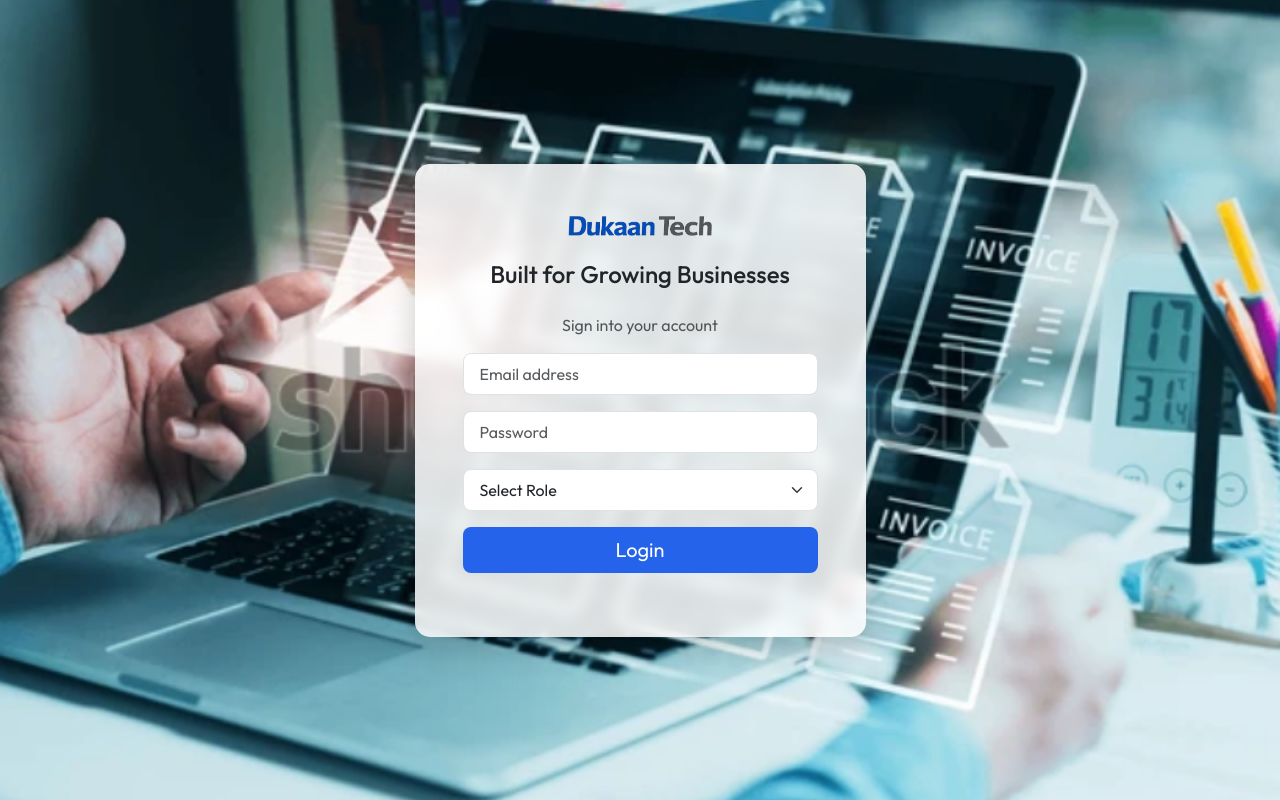
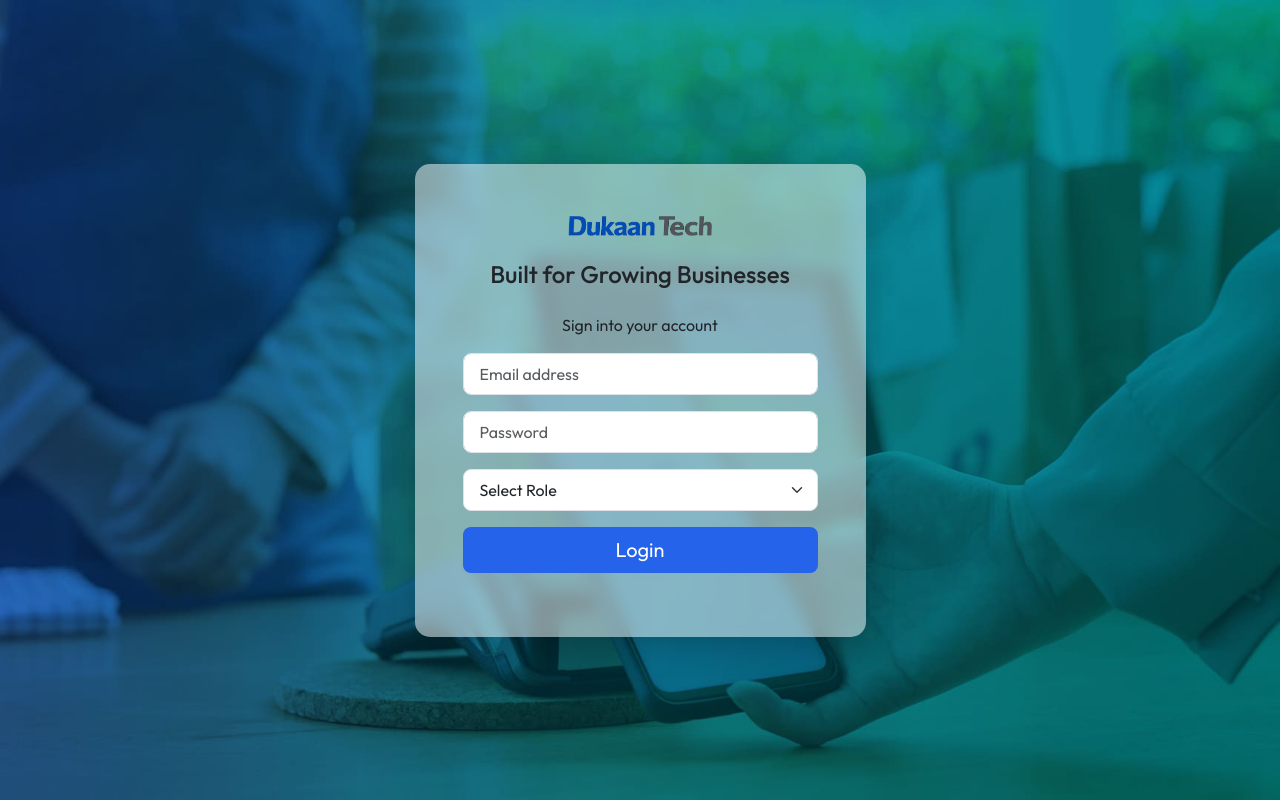
Before and after one commit to DHRUMIL3004/DukkanTech_Project, a React (Vite) app in the folder client/: page /Login in a window 1280 px wide. Built offline with nearby package versions, Linux system fonts and the light colour scheme.

Commit message:
Login Page added

```diff
--- a/client/src/Pages/LoginPage/Login.css
+++ b/client/src/Pages/LoginPage/Login.css
@@ -1,5 +1,5 @@
 .login_form{
-    background-image: url('/Backimg2.png');
+    background-image: url('/BackImg4.jpg');
     background-position: center;
     background-size: cover;
     background-repeat: no-repeat;
@@ -10,7 +10,7 @@
 /* glass card */
 .login_card{
     border-radius: 15px;
-    background: rgba(255,255,255,0.85);
+    background: rgba(255,255,255,0.5);
     backdrop-filter: blur(8px);
     border: none;
     box-shadow: 0 10px 30px rgba(0,0,0,0.2);
--- a/client/src/Pages/LoginPage/Login.jsx
+++ b/client/src/Pages/LoginPage/Login.jsx
@@ -12,7 +12,7 @@ function Login() {
                   <div className="text-center mb-2">
                     <img src="/Logo.png" alt="logo" className="logo" />
                     <h4 className="mt-4">Built for Growing Businesses</h4>
-                    <p className="text-muted pt-3">Sign into your account</p>
+                    <p className="text pt-3">Sign into your account</p>
                   </div>
 
                   <form>
```
Also changed, not shown: client/public/BackImg3.avif (added), client/public/BackImg4.jpg (added).
